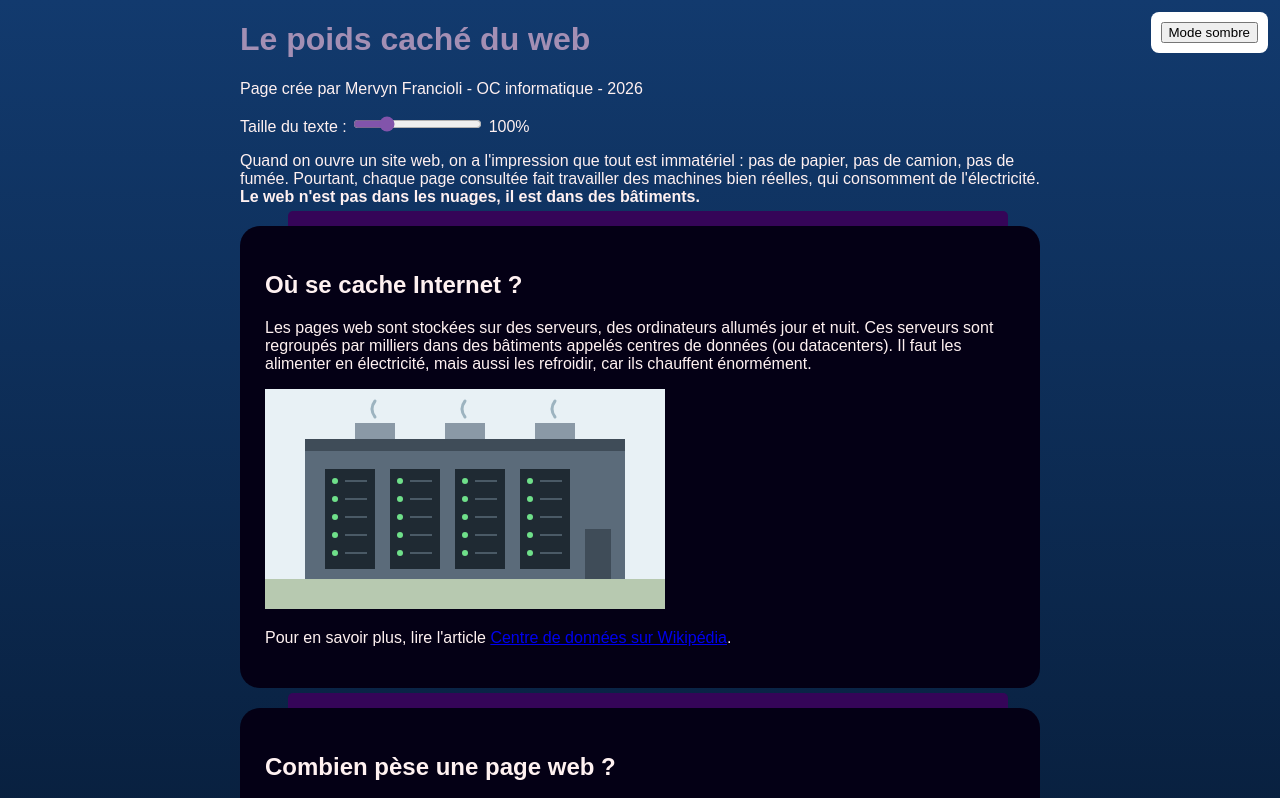
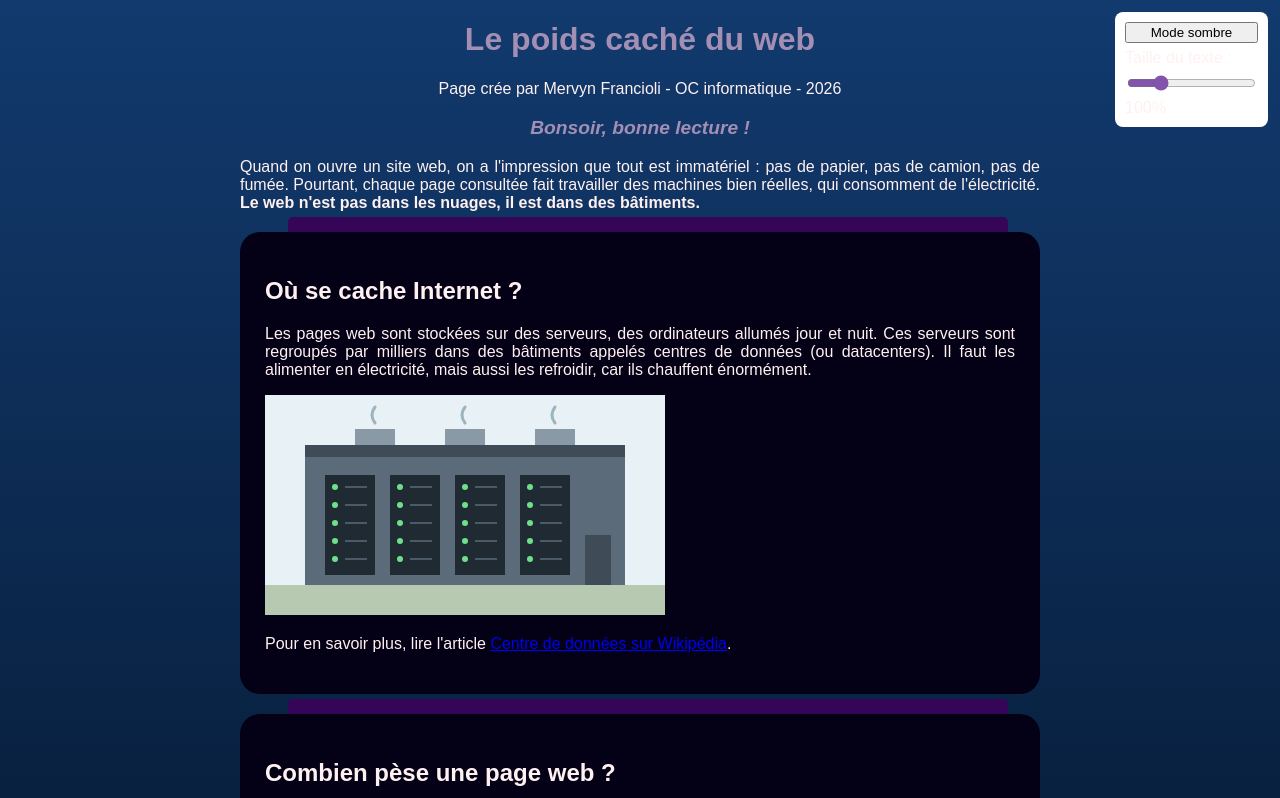
Before and after one commit to MervynFrancioli/tp-durability, a plain HTML site: page index.html in a window 1280 px wide. Both pictures are taken after a click on the button "Mode sombre". Shown: the top 798 px of the page. Drawn offline with Linux system fonts and the light colour scheme.

Commit message:
étape 3 - ajout du message de bienvenue et centrage de la section header

```diff
--- a/index.html
+++ b/index.html
@@ -9,14 +9,17 @@
 <body>
 <div class="outils">
     <button id="bouton-theme">Mode sombre</button>
+    <label for="font-size-slider">Taille du texte :</label>
+    <input type="range" min="20" max="150" value="50" id="font-size-slider">
+    <span id="font-size-value">100%</span>
 </div>
   <header>
     <h1>Le poids caché du web</h1>
     <p>Page crée par Mervyn Francioli - OC informatique - 2026</p>
 
-    <label for="font-size-slider">Taille du texte :</label>
-    <input type="range" min="20" max="150" value="50" id="font-size-slider">
-    <span id="font-size-value">100%</span>
+    <p id="salutation"></p>
+
+
   </header>
 
   <main>
--- a/script.js
+++ b/script.js
@@ -15,3 +15,16 @@ curseur.addEventListener("input", function () {
     valeurTaille.textContent = curseur.value + "%";
 
 });
+
+const heure = new Date().getHours();
+const salutation = document.querySelector("#salutation");
+
+if (heure < 12) {
+    salutation.textContent = "Bonjour, bonne lecture !";
+}
+else if (heure < 18) {
+    salutation.textContent = "Bon après-midi, bonne lecture !";
+}
+else {
+    salutation.textContent = "Bonsoir, bonne lecture !";
+}
--- a/style.css
+++ b/style.css
@@ -2,7 +2,7 @@
 body {
     font-family:Arial, Helvetica, sans-serif;
     color:rgb(7, 7, 71);
-    background:linear-gradient(to bottom,rgb(255, 230, 204), rgb(212, 179, 138));
+    background:linear-gradient(to bottom,rgb(255, 230, 204), rgb(255, 202, 202));
 
 
     max-width: 800px;
@@ -16,6 +16,18 @@ h1 {
     color: rgb(14, 0, 72);
     font-size: 2em;
 }
+
+p {
+    text-align: justify;
+    font-size: 1em;
+
+}
+
+header h1,
+header p {
+    text-align: center;
+}
+
 
 .bulle {
     position: relative;
@@ -38,11 +50,7 @@ h1 {
     z-index: -1;
 }
 
-.p {
-    text-align: justify;
-    font-size: 1em;
 
-}
 .outils {
  position: fixed;
 top: 12px;
@@ -83,3 +91,14 @@ input[type="range"] {
     accent-color: #db6464;
     cursor: pointer;
 }
+
+#salutation {
+    font-size: 1.2em;
+    font-weight: bold;
+    font-style: italic;
+    color: #db6464;
+}
+
+.dark-theme #salutation {
+    color: rgb(163, 143, 180);
+}
```
